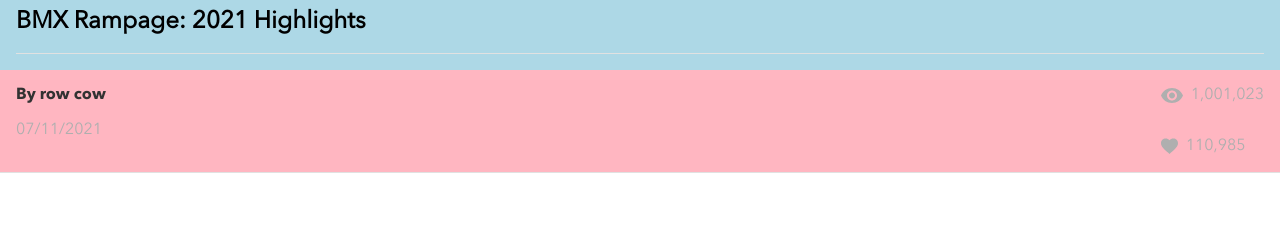
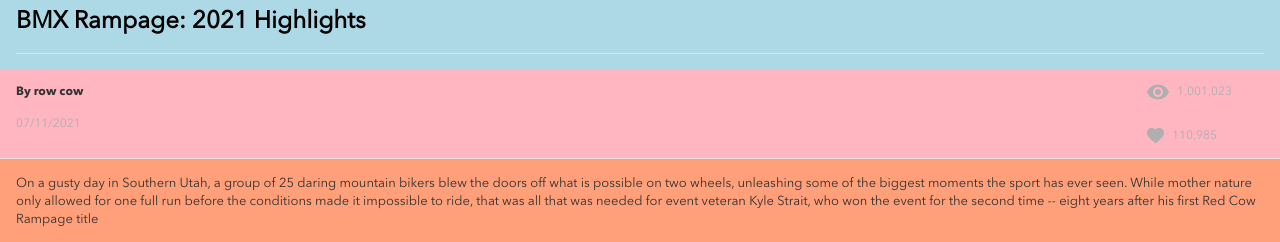
Before and after one commit to PranavPrashar/pranav-prashar-brainflix, a React (Create React App) app: page / in a window 1280 px wide. Shown: the part 811-1053 px from the top of the page. Before the commit the page ends 984 px from the top, so only its background shows below. Built offline with nearby package versions, Linux system fonts and the light colour scheme.

Commit message:
highlights section component outline finished

```diff
--- a/src/components/InfoComponent/InfoComponent.js
+++ b/src/components/InfoComponent/InfoComponent.js
@@ -35,6 +35,17 @@ function InfoComponent() {
           </div>
         </span>
       </div>
+      <div className="infocomponent--details">
+        <p className = "infocomponent--details__paragraph">
+          On a gusty day in Southern Utah, a group of 25 daring mountain bikers
+          blew the doors off what is possible on two wheels, unleashing some of
+          the biggest moments the sport has ever seen. While mother nature only
+          allowed for one full run before the conditions made it impossible to
+          ride, that was all that was needed for event veteran Kyle Strait, who
+          won the event for the second time -- eight years after his first Red
+          Cow Rampage title
+        </p>
+      </div>
     </>
   );
 }
--- a/src/components/InfoComponent/InfoComponent.scss
+++ b/src/components/InfoComponent/InfoComponent.scss
@@ -36,26 +36,38 @@
             flex-direction: column;
         }
 
+        &__right{
+            padding-right: 2rem;
+        }
+
 
 
         &__channel {
             margin: 0;
             font-family: global.$avenirnext-bold;
             color: global.$brainflix-black;
+            font-size: 0.75rem;
+            line-height: 20px;
         }
 
         &__date {
             font-family: global.$avenirnext-regular;
             color: global.$silver;
+            font-size: 0.75rem;
+            line-height: 20px;
         }
 
         &__views {
             display: flex;
             flex-direction: row;
+            font-size: 0.75rem;
+            line-height: 20px;
         }
 
         &__likes{
             display: flex;
+            font-size: 0.75rem;
+            line-height: 20px;
         }
         &__viewscount {
             font-family: global.$avenirnext-regular;
@@ -63,4 +75,16 @@
             padding-left: 0.5rem;
         }
     }
+
+    &--details{
+        background-color:lightsalmon;
+        padding: 1rem 1rem;
+        font-size: 13px;
+        line-height: 18px;
+        &__paragraph{
+            margin: 0;
+            font-family: global.$avenirnext-regular;
+            color:global.$brainflix-black;
+        }
+    }
 }
```
